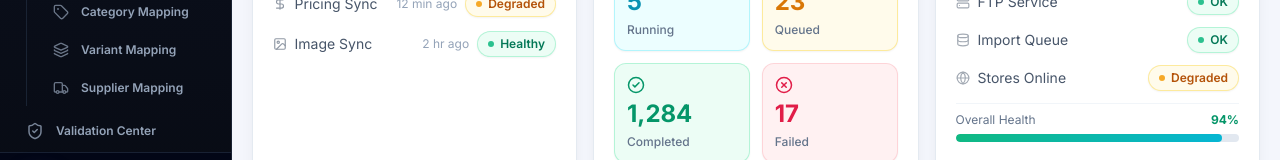
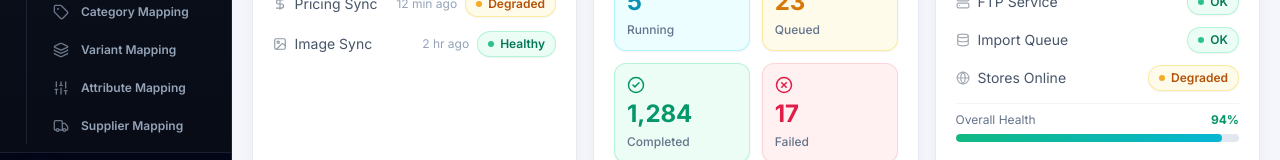
Before and after one commit to satyamgoswami783/SupplyBridge, a React (Vite) app: page / in a window 1280 px wide. Shown: the part 501-661 px from the top of the page. Built offline with nearby package versions, Linux system fonts and the light colour scheme.

Commit message:
fix: add missing Attribute Mapping item to Sidebar Product Mapping sub-menu

```diff
--- a/src/components/layout/Sidebar.tsx
+++ b/src/components/layout/Sidebar.tsx
@@ -6,7 +6,7 @@ import {
   Layers, ArrowLeftRight, ShieldCheck, RefreshCw, DollarSign,
   Image, Store, Globe, Briefcase, Download, FileText, Activity,
   BarChart3, Users, UserCog, Lock, Settings, ChevronDown,
-  ChevronRight, Zap, X, Menu, User, LogOut
+  ChevronRight, Zap, X, Menu, User, LogOut, Sliders
 } from 'lucide-react'
 import { useAuth } from '../../context/AuthContext'
 import { cn, getInitials } from '../../utils'
@@ -36,10 +36,11 @@ const NAV_ITEMS: NavItem[] = [
   {
     id: 'mapping', label: 'Product Mapping', icon: <ArrowLeftRight size={18} />, module: 'mapping',
     children: [
-      { id: 'product-mapping',  label: 'Product Mapping',  icon: <Package size={16} />,       path: '/mapping/products',   module: 'mapping' },
-      { id: 'category-mapping', label: 'Category Mapping', icon: <Tag size={16} />,           path: '/mapping/categories', module: 'mapping' },
-      { id: 'variant-mapping',  label: 'Variant Mapping',  icon: <Layers size={16} />,        path: '/mapping/variants',   module: 'mapping' },
-      { id: 'supplier-mapping', label: 'Supplier Mapping', icon: <Truck size={16} />,         path: '/mapping/suppliers',  module: 'mapping' },
+      { id: 'product-mapping',   label: 'Product Mapping',   icon: <Package size={16} />,       path: '/mapping/products',   module: 'mapping' },
+      { id: 'category-mapping',  label: 'Category Mapping',  icon: <Tag size={16} />,           path: '/mapping/categories', module: 'mapping' },
+      { id: 'variant-mapping',   label: 'Variant Mapping',   icon: <Layers size={16} />,        path: '/mapping/variants',   module: 'mapping' },
+      { id: 'attribute-mapping', label: 'Attribute Mapping', icon: <Sliders size={16} />,      path: '/mapping/attributes', module: 'mapping' },
+      { id: 'supplier-mapping',  label: 'Supplier Mapping',  icon: <Truck size={16} />,         path: '/mapping/suppliers',  module: 'mapping' },
     ],
   },
   { id: 'validation',     label: 'Validation Center',       icon: <ShieldCheck size={18} />,  path: '/validation',      module: 'validation' },
```
